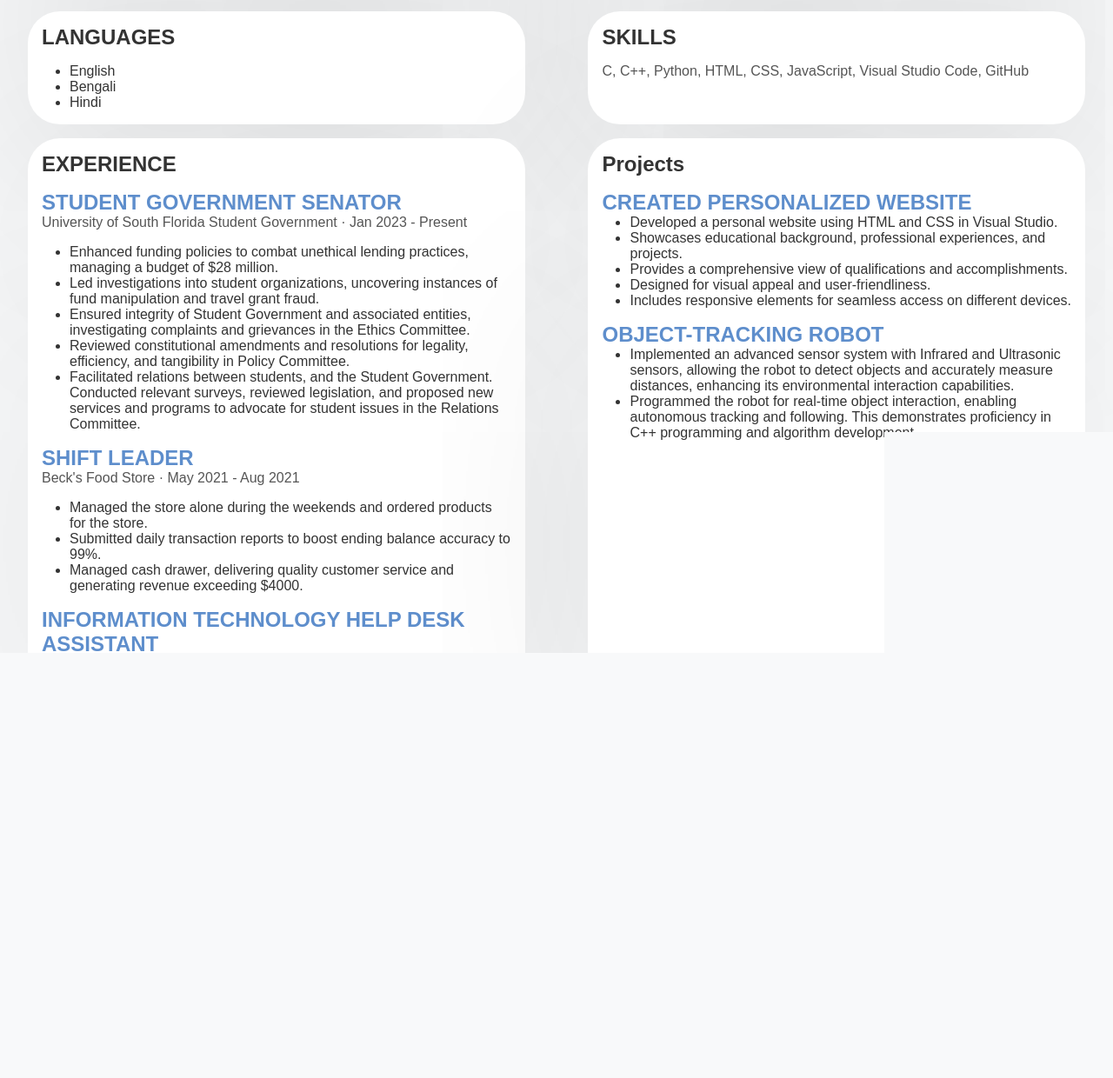
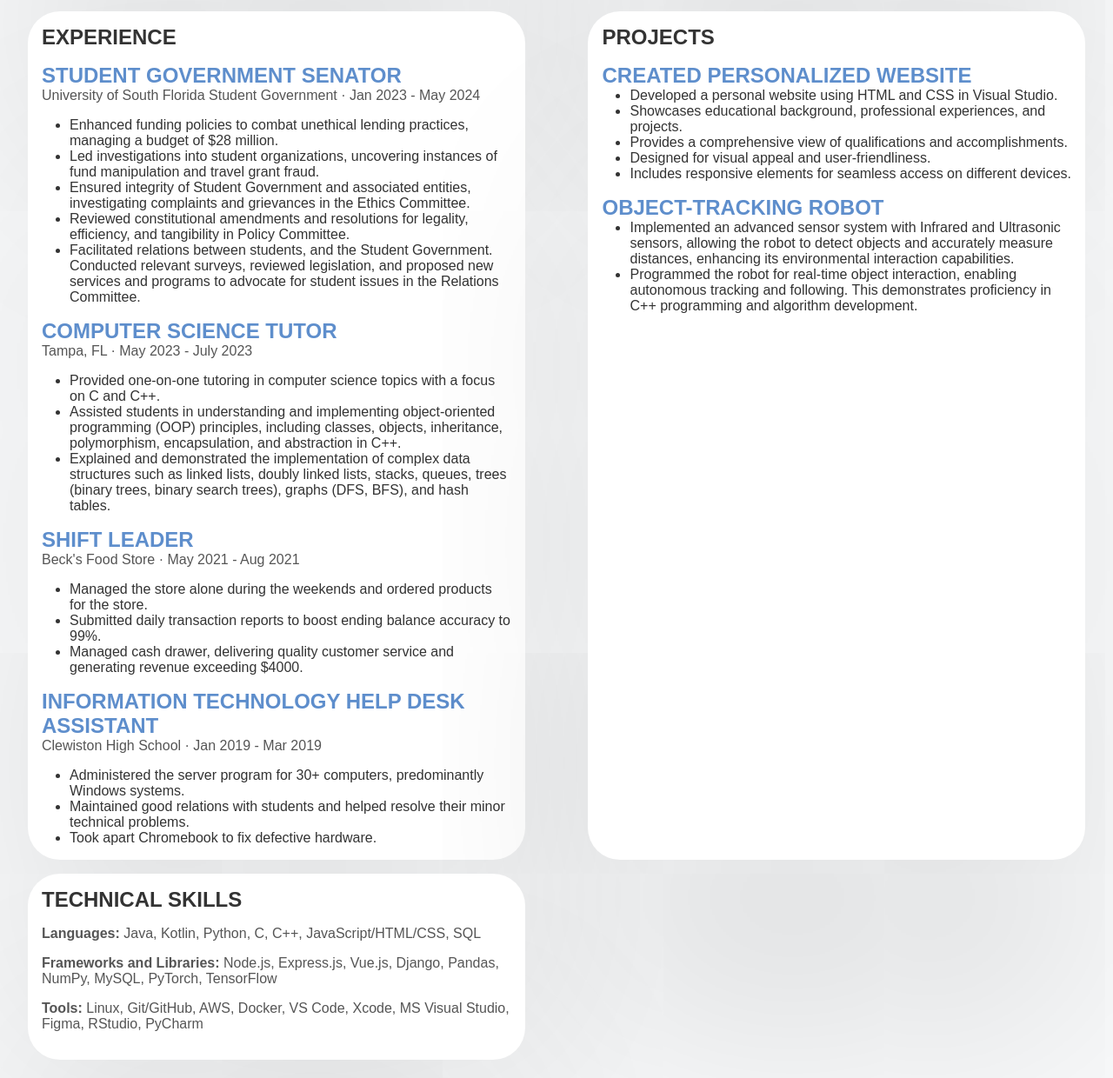
Before and after one commit to AChowdhury01/portfolio, a plain HTML site: page index.html in a window 1280 px wide. Shown: the part 520-1760 px from the top of the page at 87% size. Before the commit the page ends 1529 px from the top, so only its background shows below. Drawn offline with Linux system fonts and the light colour scheme.

Commit message:
Update index.html
Added more programming languages that I learned recently.

```diff
--- a/index.html
+++ b/index.html
@@ -26,29 +26,20 @@
       <p>I am a passionate and dedicated Junior studying Computer Science at the University of South Florida (USF), maintaining a good GPA of 3.5/4.0. My enthusiasm for computer science and technology drives me to constantly expand my skills and knowledge. I have a solid foundation in a variety of programming languages, including Python, C++, C, JavaScript, HTML, and CSS.</p>
       <p>My academic journey has been marked by numerous honors and certifications, reflecting my commitment to excellence in the field. I specialize in web development, data engineering, and data analytics, and I am always eager to tackle new challenges and explore innovative solutions. My ultimate goal is to leverage technology to address some of the world's most pressing issues, making a meaningful impact in the field of computer science and technology.</p>
     </section>
+
     <section id="education">
       <h2>EDUCATION</h2>
       <p>2021-2025 | Bachelor's Degree in Computer Science | University of South Florida</p>
       <p>2017-2021 | Clewiston High School</p>
       <p>Status: Junior | GPA: 3.5</p>
     </section>
-    <section id="languages">
-      <h2>LANGUAGES</h2>
-      <ul>
-        <li>English</li>
-        <li>Bengali</li>
-        <li>Hindi</li>
-      </ul>
-    </section>
-    <section id="skills">
-      <h2>SKILLS</h2>
-      <p>C, C++, Python, HTML, CSS, JavaScript, Visual Studio Code, GitHub</p>
-    </section>
+
+
+
     <section id="experience">
       <h2>EXPERIENCE</h2>
       <h3>STUDENT GOVERNMENT SENATOR</h3>
-      <p>University of South Florida Student Government · Jan 2023 - Present</p>
-
+      <p>University of South Florida Student Government · Jan 2023 - May 2024</p>
       <ul>
         <li>Enhanced funding policies to combat unethical lending practices, managing a budget of $28 million.</li>
         <li>Led investigations into student organizations, uncovering instances of fund manipulation and travel grant fraud.</li>
@@ -56,9 +47,15 @@
         <li>Reviewed constitutional amendments and resolutions for legality, efficiency, and tangibility in Policy Committee.</li>
         <li>Facilitated relations between students, and the Student Government. Conducted relevant surveys, reviewed legislation, and proposed new services and programs to advocate for student issues in the Relations Committee.</li>
       </ul>
+      <h3>COMPUTER SCIENCE TUTOR</h3>
+      <p>Tampa, FL · May 2023 - July 2023</p>
+      <ul>
+        <li>Provided one-on-one tutoring in computer science topics with a focus on C and C++.</li>
+        <li>Assisted students in understanding and implementing object-oriented programming (OOP) principles, including classes, objects, inheritance, polymorphism, encapsulation, and abstraction in C++.</li>
+        <li>Explained and demonstrated the implementation of complex data structures such as linked lists, doubly linked lists, stacks, queues, trees (binary trees, binary search trees), graphs (DFS, BFS), and hash tables.</li>
+      </ul>
       <h3>SHIFT LEADER</h3>
       <p>Beck's Food Store · May 2021 - Aug 2021</p>
-
       <ul>
         <li>Managed the store alone during the weekends and ordered products for the store.</li>
         <li>Submitted daily transaction reports to boost ending balance accuracy to 99%.</li>
@@ -71,10 +68,11 @@
         <li>Maintained good relations with students and helped resolve their minor technical problems.</li>
         <li>Took apart Chromebook to fix defective hardware.</li>
       </ul>
+
     </section>
 
     <section id="projects">
-      <h2>Projects</h2>
+      <h2>PROJECTS</h2>
       <h3>CREATED PERSONALIZED WEBSITE</h3>
       <ul>
         <li>Developed a personal website using HTML and CSS in Visual Studio.</li>
@@ -90,6 +88,13 @@
       </ul>
     </section>
 
+    <section id="technical-skills">
+      <h2>TECHNICAL SKILLS</h2>
+      <p><strong>Languages:</strong> Java, Kotlin, Python, C, C++, JavaScript/HTML/CSS, SQL</p>
+      <p><strong>Frameworks and Libraries:</strong> Node.js, Express.js, Vue.js, Django, Pandas, NumPy, MySQL, PyTorch, TensorFlow</p>
+      <p><strong>Tools:</strong> Linux, Git/GitHub, AWS, Docker, VS Code, Xcode, MS Visual Studio, Figma, RStudio, PyCharm</p>
+    </section>
+
   </main>
   <footer>
     <p>&copy; 2024 My Website. All rights reserved.</p>
```
